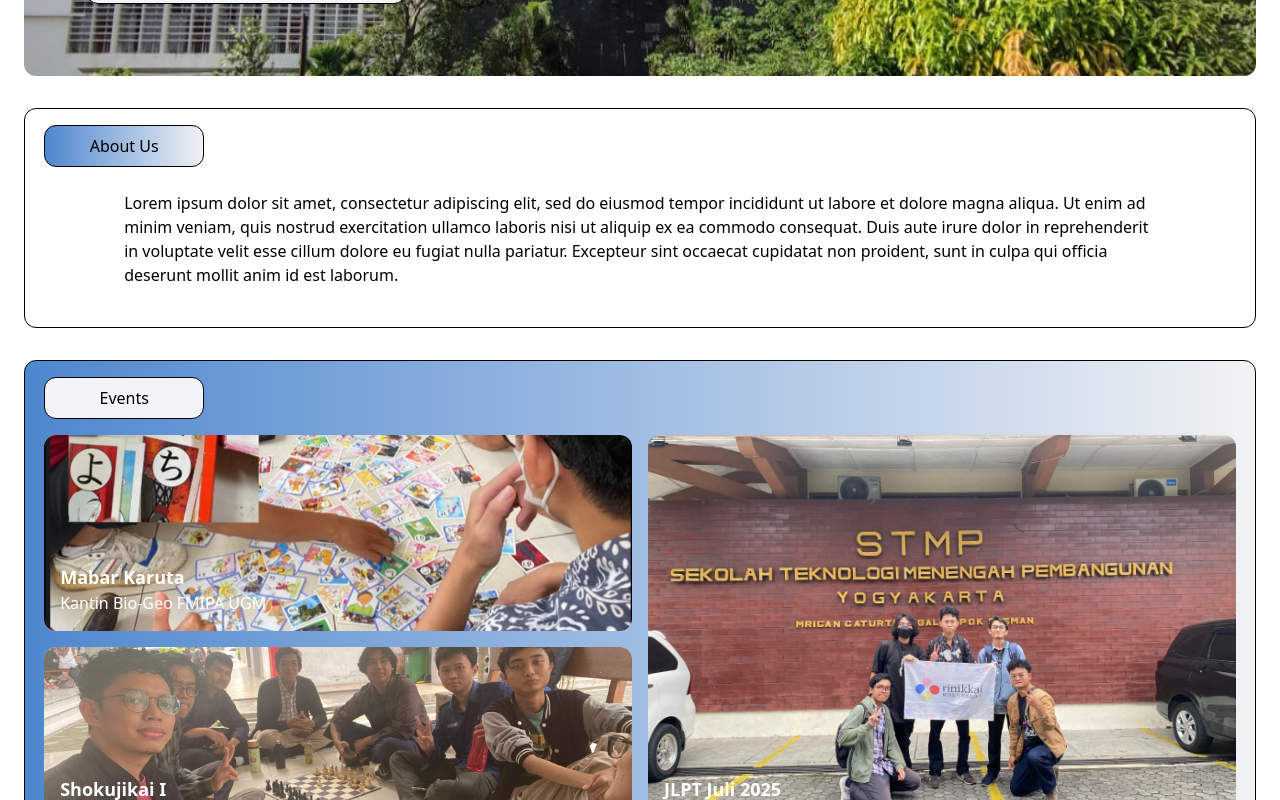
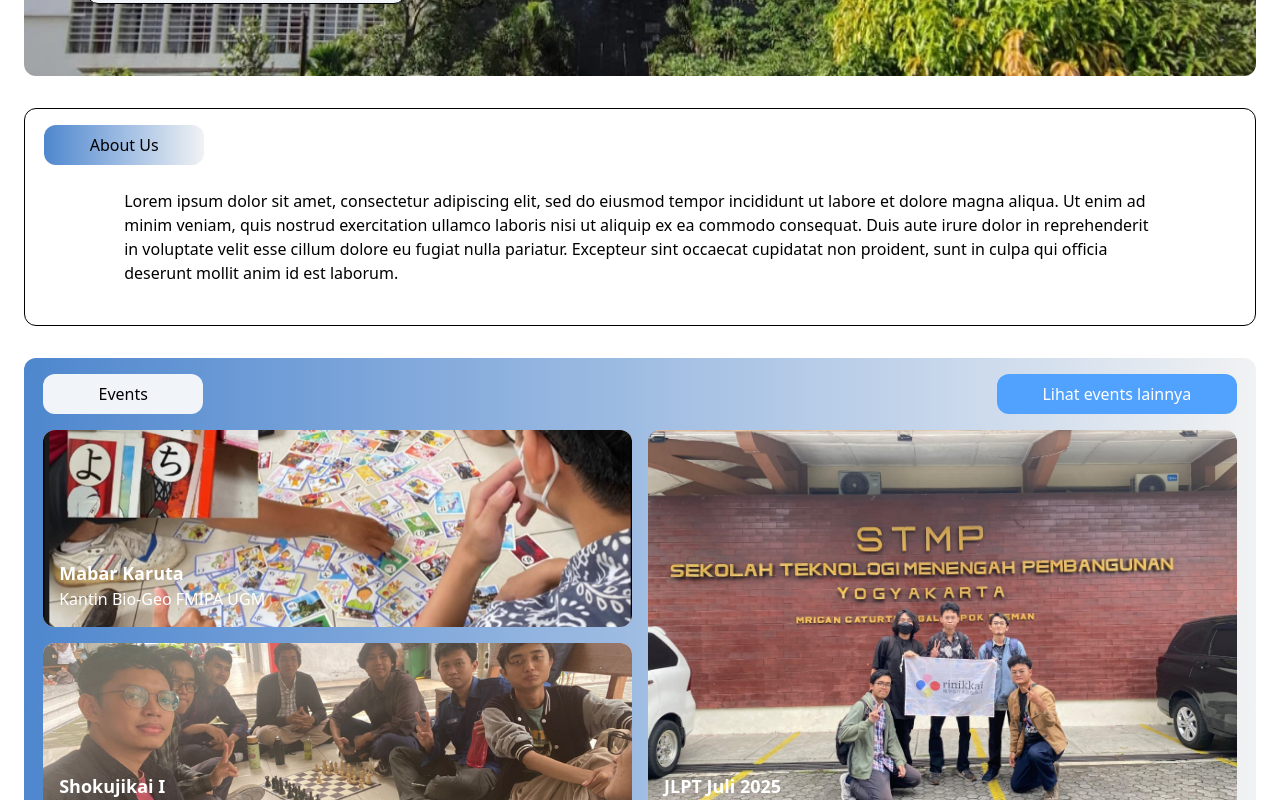
Before and after one commit to david-irvinne/rinikkai-frontend, a React (Vite) app: page / in a window 1280 px wide. Shown: the part 560-1360 px from the top of the page. Built offline with nearby package versions, Linux system fonts and the light colour scheme.

Commit message:
chore(home): add see more button

```diff
--- a/src/components/home/Button.tsx
+++ b/src/components/home/Button.tsx
@@ -1,14 +1,21 @@
+import React from 'react';
 
-const Button = ({title = "title", color = "bg-slate-100"}) => {
+// Definisi tipe untuk props
+interface ButtonProps {
+  title?: string;
+  color?: string;
+  shape?: string;
+  text?: string;
+  onClick?: React.MouseEventHandler<HTMLButtonElement>;
+}
+const Button:React.FC<ButtonProps> = ({title = "title", color = "bg-slate-100", shape = "w-[10rem]", text="text-center", onClick}) => {
 
   return (
-    <>
-      <div className={`border-1 rounded-[12px] py-[0.5rem] px-[1rem]  w-[10rem] ${color}`}>
-        <div className="text-center">
+      <button className={`rounded-[12px] ${shape}   py-[0.5rem] px-[1rem]  ${color}`} onClick={onClick}>
+        <div className={`${text}`}>
           {title}
         </div>
-      </div>
-    </>
+      </button>
 
 )}
 export default Button;
--- a/src/components/home/Events.tsx
+++ b/src/components/home/Events.tsx
@@ -1,16 +1,25 @@
+import { useNavigate } from "react-router-dom";
+
 import Button from "./Button";
 import JLPT2025 from "../../assets/img/jlpt2025_1.jpeg"
 import MabarKaruta from "../../assets/img/karuta.png"
 import Shokujikai from "../../assets/img/shokujikai1.jpeg"
 
 const Events = () => {
+  const navigate = useNavigate();
+  const handleLihatEvent = () =>{
+    navigate('/events');
+  }
+
   return ( <>
 
-    <div className="h-[32rem] border-1 rounded-[12px]  px-[1.2rem] bg-gradient-to-r from-[#4E87CE] to-[#F1F2F3]">
+    <div className="h-[32rem]  rounded-[12px]  px-[1.2rem] bg-gradient-to-r from-[#4E87CE] to-[#F1F2F3]">
 
-      <div className="py-[1rem]">
+      <div className="py-[1rem]  flex justify-between ">
 
-        <Button title="Events" color="bg-slate-100" />
+        <Button title="Events" color="bg-slate-100" shape="w-[10rem]" text="text-center"/>
+
+        <Button onClick={handleLihatEvent} title="Lihat events lainnya" color="bg-blue-400" shape="w-[15rem] hover:cursor-pointer" text="text-center text-white" />
       </div>
 
       <div className="h-[80%]  ">
```
